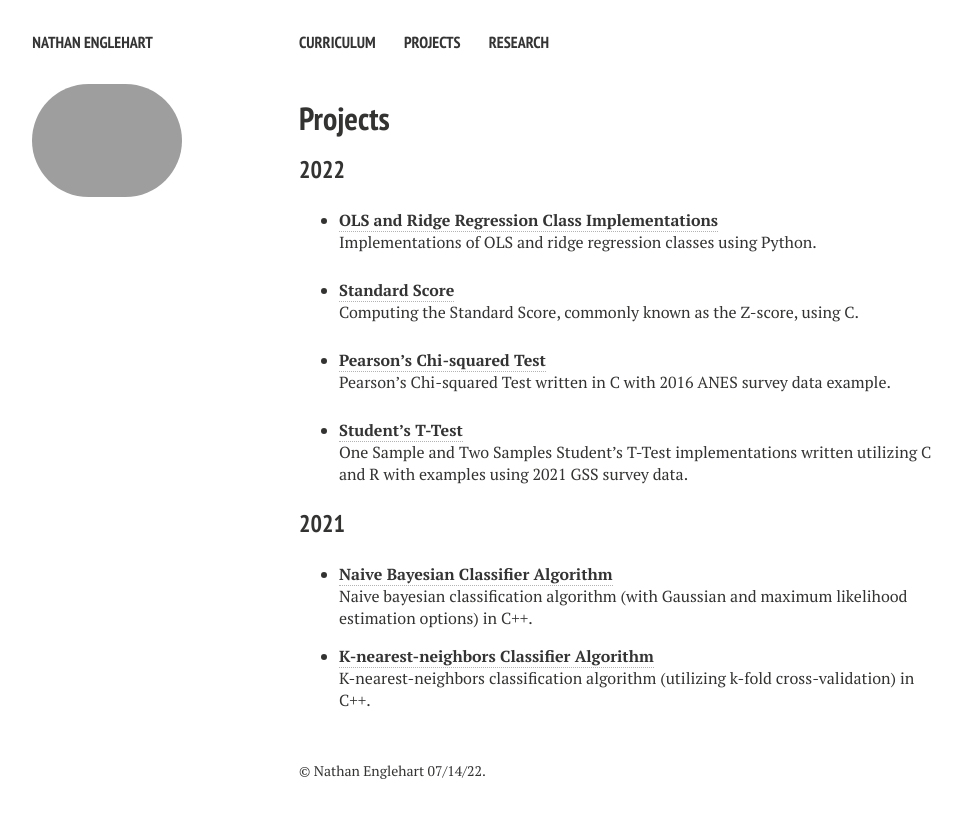
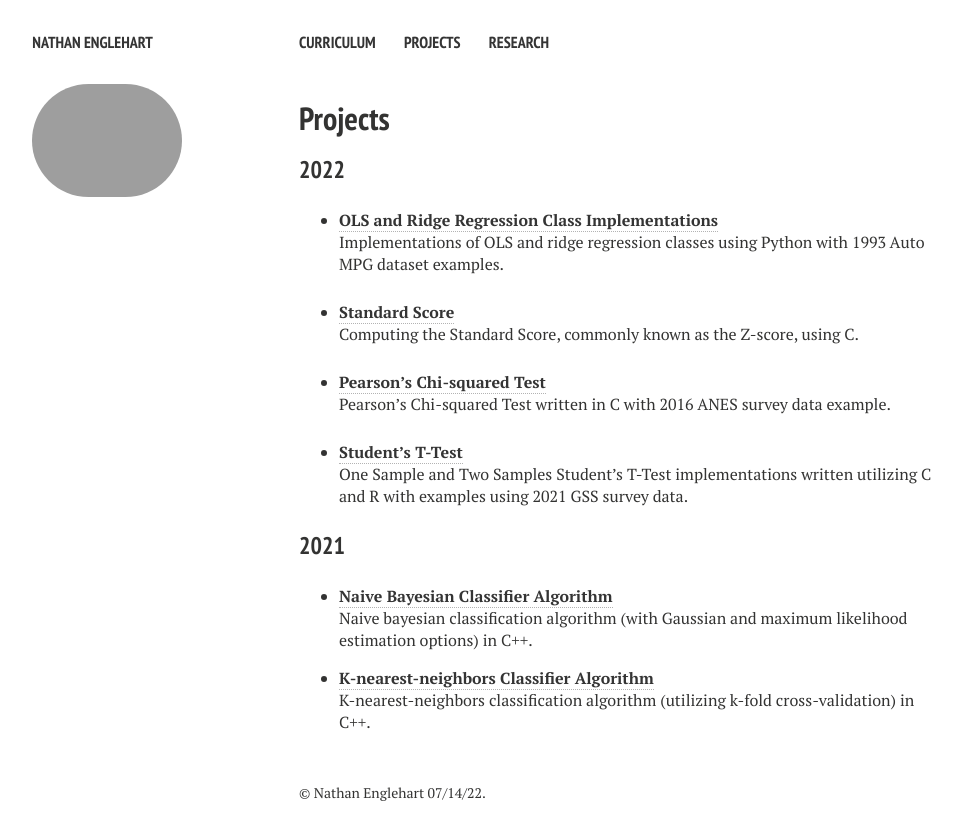
Before and after one commit to nathanenglehart/nathanenglehart.github.io, a Jekyll site: the page built from projects.md, in a window 1280 px wide. Shown: the top 840 px of the page, without its empty margins (21-983 px from the left). Built offline with Jekyll 4.4.1, drawn with Linux system fonts in a browser that asks for light colours; nearby versions of some CDN libraries.

Commit message:
Update projects.md

```diff
--- a/projects.md
+++ b/projects.md
@@ -24,7 +24,7 @@ comments: false
 <!--* [**Difference of Two Population Proportions Test**](https://nathanenglehart.github.io/difference-of-two-population-proportions-test)<br>
   Difference of Two Population Proportions Test written in C.<br>-->
 * [**OLS and Ridge Regression Class Implementations**](https://nathanenglehart.github.io/regression)<br>
-  Implementations of OLS and ridge regression classes using Python. <br>
+  Implementations of OLS and ridge regression classes using Python with 1993 Auto MPG dataset examples. <br>
 
 * [**Standard Score**](https://nathanenglehart.github.io/z-score)<br>
   Computing the Standard Score, commonly known as the Z-score, using C.<br>
```
